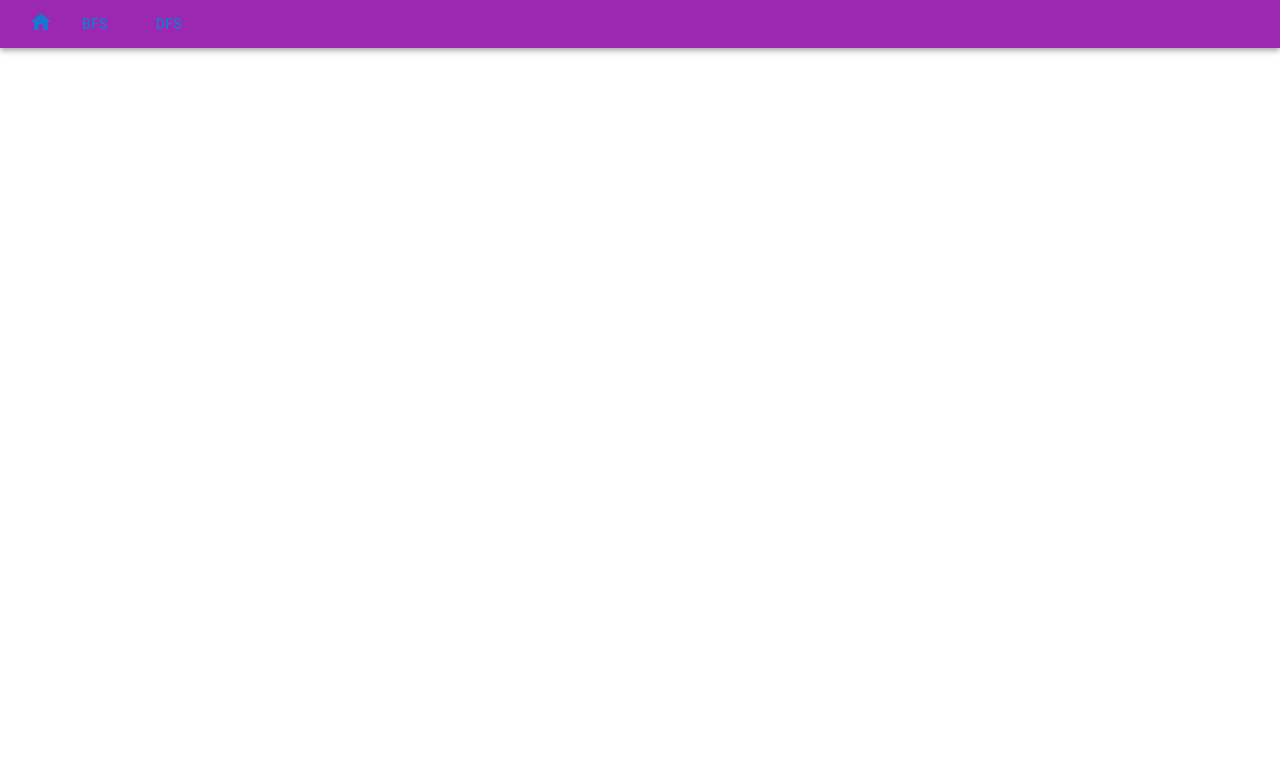
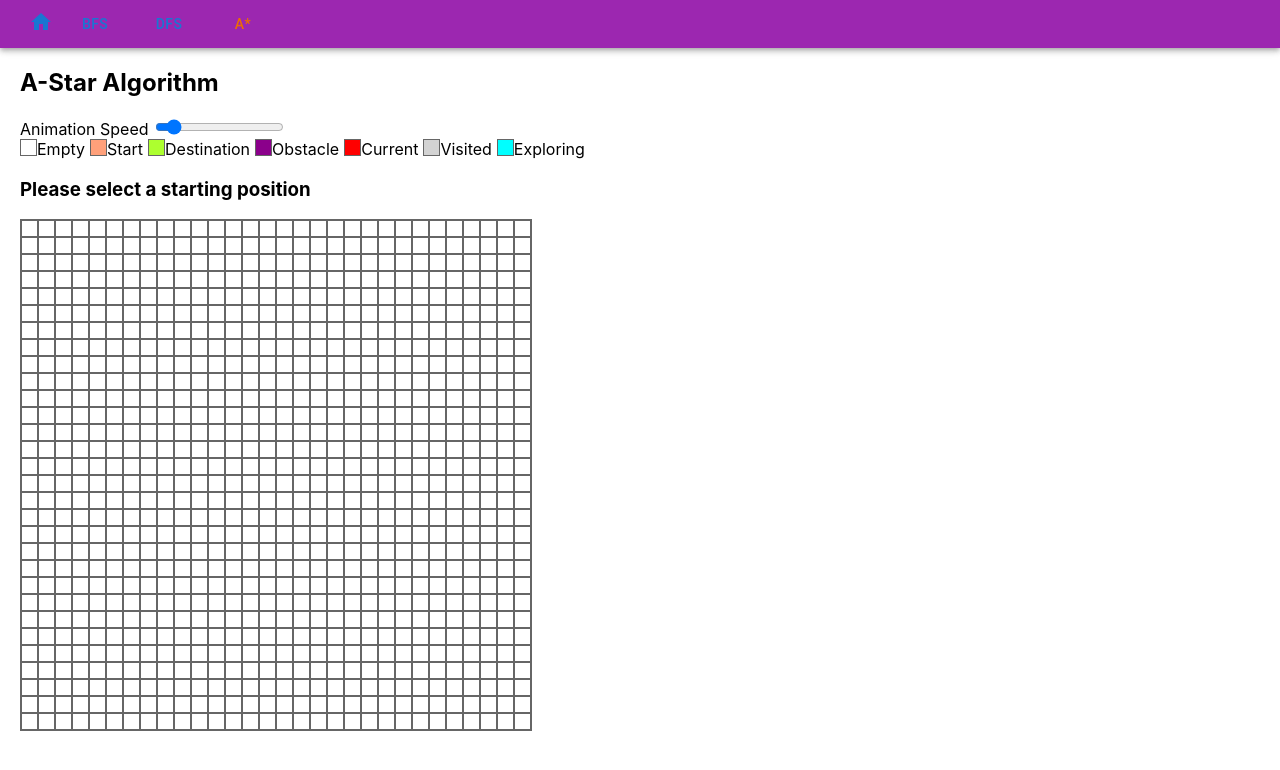
Before and after one commit to lwy123177/lwy123177.github.io, a React (Create React App) app: page /astar in a window 1280 px wide. Before the commit this address had no page. Shown: the top 770 px of the page. Built offline with nearby package versions, Linux system fonts and the light colour scheme.

Commit message:
Init A* page

```diff
--- a/src/App.tsx
+++ b/src/App.tsx
@@ -2,6 +2,7 @@ import { Route, Routes } from "react-router-dom";
 import Home from "./components/Home";
 import Bfs from "./components/Bfs";
 import Dfs from "./components/Dfs";
+import AStar from "./components/AStar";
 import Navbar from "./components/Navbar";
 
 const App = () => {
@@ -12,6 +13,7 @@ const App = () => {
         <Route path="/" element={<Home />} />
         <Route path="/bfs" element={<Bfs />} />
         <Route path="/dfs" element={<Dfs />} />
+        <Route path="/astar" element={<AStar />} />
       </Routes>
     </>
   );
--- /dev/null
+++ b/src/components/AStar.module.css
@@ -0,0 +1,3 @@
+.astar-page {
+  padding-left: 20px;
+}
--- /dev/null
+++ b/src/components/AStar.tsx
@@ -0,0 +1,56 @@
+import Grid from "./Grid";
+import { useContext, useRef } from "react";
+import { GridContext } from "../store/GridContext";
+import classes from "./AStar.module.css";
+import utils from "../util/Util.module.css";
+
+const AStar = () => {
+  const gridContext = useContext(GridContext);
+  const speedRef = useRef<HTMLInputElement>(null);
+  const delay = (delayInms: number) => {
+    return new Promise((resolve) => setTimeout(resolve, delayInms));
+  };
+  const getAnimationDelay = () => 500 - parseInt(speedRef.current!.value);
+  const encode = (row: number, col: number) => row + "," + col;
+  const search = async () => {
+    // Start Searching
+    gridContext.setState("Drawing");
+    let grid = gridContext.grid;
+    let startR = 0,
+      startC = 0,
+      destR = 0,
+      destC = 0;
+    const dirs = [
+      [0, 1],
+      [1, 0],
+      [-1, 0],
+      [0, -1],
+    ];
+    for (let r = 0; r < grid.length; r++) {
+      for (let c = 0; c < grid[0].length; c++) {
+        if (grid[r][c] === "start") {
+          startR = r;
+          startC = c;
+        }
+        if (grid[r][c] === "destination") {
+          destR = r;
+          destC = c;
+        }
+      }
+    }
+    // TODO: Implement A* on grid from [startR, startC] to [destR, destC]
+
+    // Finish Searching
+    gridContext.setState("FinishedDrawing");
+  };
+  return (
+    <div className={classes["astar-page"]}>
+      <h2>A-Star Algorithm</h2>
+      <div className={gridContext.state === "Drawing" ? utils.blink : ""}>
+        Animation Speed <input type="range" min="1" max="499" ref={speedRef} />
+      </div>
+      <Grid search={search} />
+    </div>
+  );
+};
+export default AStar;
--- a/src/components/Navbar.tsx
+++ b/src/components/Navbar.tsx
@@ -50,6 +50,20 @@ const Navbar = () => {
             </Button>
           </Link>
         </div>
+        <div className={`${classes.tab} ${isDrawing ? classes.inactive : ""}`}>
+          <Link
+            to={isDrawing ? "#" : "/astar"}
+            style={{ textDecoration: "none" }}
+          >
+            <Button
+              color={path === "/astar" ? "warning" : "primary"}
+              className={classes.tab}
+              variant={"text"}
+            >
+              A*
+            </Button>
+          </Link>
+        </div>
       </Toolbar>
     </AppBar>
   );
```
